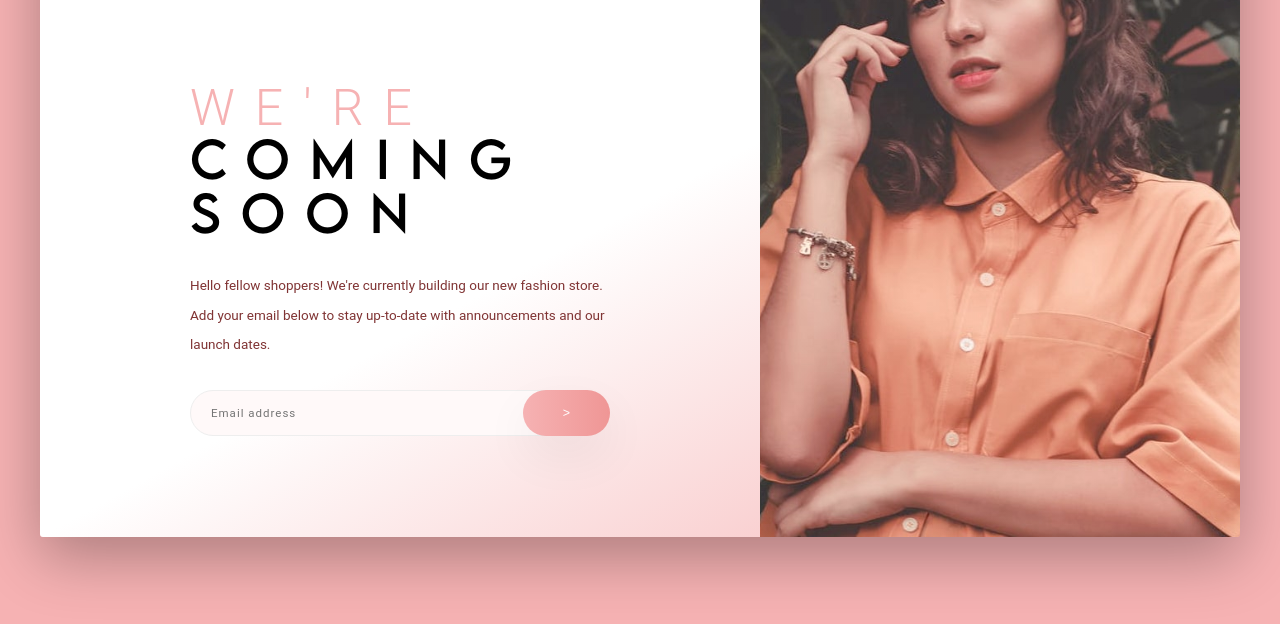
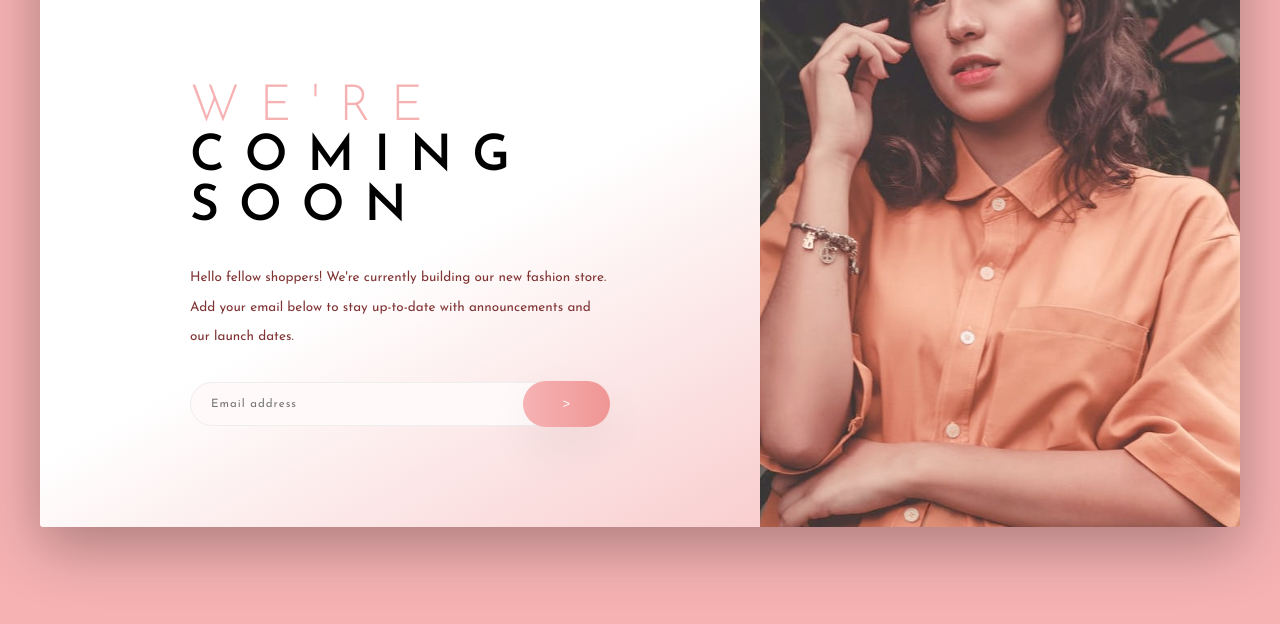
Before and after one commit to sayedcse/Base-Apparel-Coming-soon, a website: page index.html in a window 1280 px wide. Shown: the part 274-898 px from the top of the page. Drawn offline with Linux system fonts and the light colour scheme.

Commit message:
font changed

```diff
--- a/index.html
+++ b/index.html
@@ -4,6 +4,7 @@
 <head>
     <meta charset="UTF-8">
     <meta name="viewport" content="width=device-width, initial-scale=1.0">
+    <link href="https://fonts.googleapis.com/css2?family=Josefin+Sans:wght@300;400;600&display=swap" rel="stylesheet">
 
     <link rel="stylesheet" href="css/style.css">
     <title>Coming Soon</title>
--- a/sass/_base.scss
+++ b/sass/_base.scss
@@ -45,7 +45,7 @@
 }
 
 body {
-    font-family: "Roboto", sans-serif;
+    font-family: 'Josefin Sans', sans-serif;
     font-weight: 400;
     line-height: 1.6;
     background-color: var(--color-primary-light);
--- a/sass/_components.scss
+++ b/sass/_components.scss
@@ -3,7 +3,7 @@
     margin: 15rem auto;
     background-image: linear-gradient(
         to right bottom,
-        #fff 50%,
+        #fff 45%,
         var(--color-primary-light)
     );
     box-shadow: var(--shadow-dark);
@@ -111,8 +111,7 @@
         }
 
         &-sub {
-            font-family: "lemon-milk", sans-serif;
-            font-weight: 300;
+            font-weight: 600;
             text-transform: uppercase;
             line-height: 1;
         }
--- a/sass/_fonts.scss
+++ /dev/null
@@ -1,18 +0,0 @@
-@font-face {
-    font-family: "lemon-milk";
-    src: url("../fonts/LEMONMILK-Light.otf");
-    font-weight: 100;
-    font-style: normal;
-}
-@font-face {
-    font-family: "lemon-milk";
-    src: url("../fonts/LEMONMILK-Regular.otf");
-    font-weight: 300;
-    font-style: normal;
-}
-@font-face {
-    font-family: "lemon-milk";
-    src: url("../fonts/LEMONMILK-Medium.otf");
-    font-weight: 500;
-    font-style: normal;
-}
--- a/sass/main.scss
+++ b/sass/main.scss
@@ -1,3 +1,2 @@
 @import "base";
-@import "fonts";
 @import "components";
```
Also changed, not shown: css/style.css, fonts/LEMONMILK-Light.otf (deleted), fonts/LEMONMILK-Medium.otf (deleted), fonts/LEMONMILK-Regular.otf (deleted).
